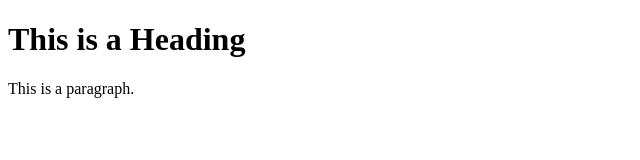
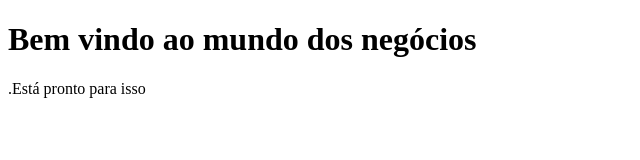
Before and after one commit to andrei1701/andrei1701.github.io, a plain HTML site: page index.html in a window 1280 px wide. Shown: the whole page, without its empty margins (0-640 px from the left). Drawn offline with Linux system fonts and the light colour scheme.

Commit message:
Update index.html

```diff
--- a/index.html
+++ b/index.html
@@ -1,12 +1,12 @@
 <!DOCTYPE html>
 <html>
 <head>
-<title>Page Title</title>
+<title>Mundo dos negócios</title>
 </head>
 <body>
 
-<h1>This is a Heading</h1>
-<p>This is a paragraph.</p>
+<h1>Bem vindo ao mundo dos negócios</h1>
+<p>.Está pronto para isso</p>
 
 </body>
 </html>
```
